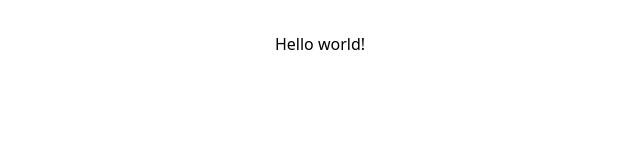
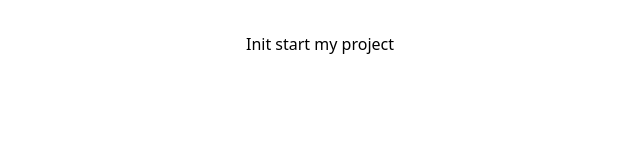
Before and after one commit to suzan-sheikh/TIL-Project, a React (Vite) app: page / in a window 1280 px wide. Shown: the top 160 px of the page, without its empty margins (320-960 px from the left). Built offline with nearby package versions, Linux system fonts and the light colour scheme.

Commit message:
start my project

```diff
--- a/src/App.jsx
+++ b/src/App.jsx
@@ -3,9 +3,7 @@ function App() {
 
   return (
     <>
-    <h1 className="text-3xl font-bold underline">
-      Hello world!
-    </h1>
+    <h1 className="text-3xl font-bold underline">Init start my project </h1>
     </>
   )
 }
```
